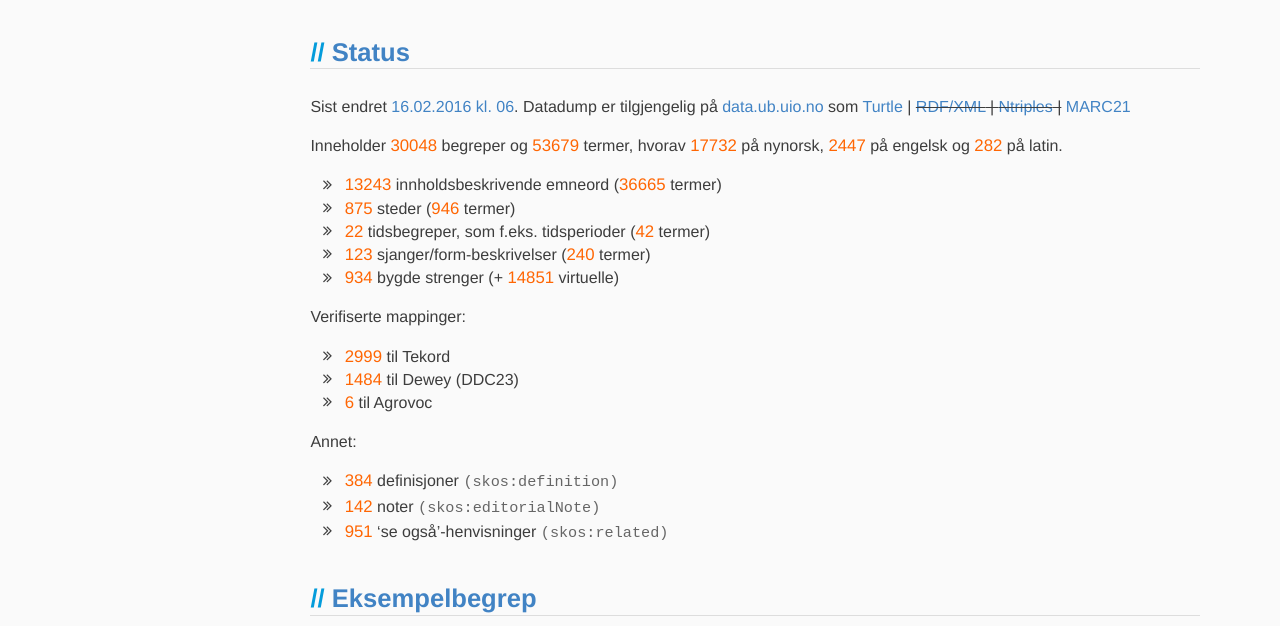
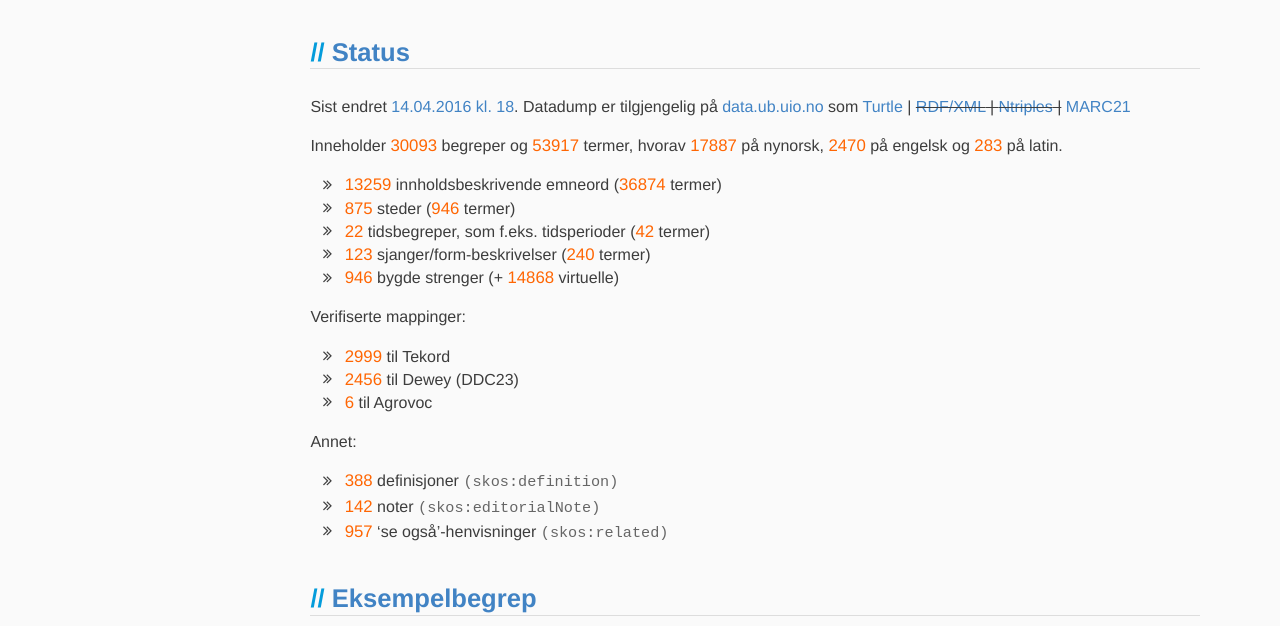
Before and after one commit to realfagstermer/realfagstermer.github.io, a Jekyll site: the page built from index.html, in a window 1280 px wide and 900 px high. Shown: the part 174-800 px from the top of the window. Built offline with Jekyll 4.4.1, drawn with Linux system fonts in a browser that asks for light colours; nearby versions of some CDN libraries; library files that are not in the unit come from our copies.

Commit message:
Update stats

```diff
--- a/_data/stats_current.json
+++ b/_data/stats_current.json
@@ -1,9 +1,9 @@
 {
-  "concepts": 30048,
-  "conceptsWithoutStrings": 14263,
+  "concepts": 30093,
+  "conceptsWithoutStrings": 14279,
   "facets": {
     "CompoundConcept": {
-      "concepts": 934,
+      "concepts": 946,
       "prefLabels": {},
       "terms": 0
     },
@@ -57,47 +57,47 @@
     },
     "Topic": {
       "altLabels": {
-        "en": 281,
+        "en": 287,
         "la": 12,
-        "nb": 3011,
-        "nn": 4484
+        "nb": 3025,
+        "nn": 4632
       },
-      "concepts": 13243,
+      "concepts": 13259,
       "prefLabels": {
-        "en": 2127,
-        "la": 269,
-        "nb": 13243,
-        "nn": 13238
+        "en": 2144,
+        "la": 270,
+        "nb": 13259,
+        "nn": 13245
       },
-      "terms": 36665
+      "terms": 36874
     },
     "VirtualCompoundConcept": {
-      "concepts": 14851,
+      "concepts": 14868,
       "prefLabels": {},
       "terms": 0
     }
   },
   "features": {
-    "broadMatch": 142,
-    "closeMatch": 432,
-    "definition": 384,
+    "broadMatch": 248,
+    "closeMatch": 552,
+    "definition": 388,
     "editorialNote": 142,
-    "exactMatch": 6515,
+    "exactMatch": 6923,
     "narrowMatch": 0,
-    "related": 951,
-    "relatedMatch": 314
+    "related": 957,
+    "relatedMatch": 656
   },
   "mappings": {
     "agrovoc": 6,
-    "ddc": 1484,
+    "ddc": 2456,
     "tekord": 2999
   },
   "terms": {
-    "_sum": 53679,
-    "en": 2447,
-    "la": 282,
-    "nb": 33218,
-    "nn": 17732
+    "_sum": 53917,
+    "en": 2470,
+    "la": 283,
+    "nb": 33277,
+    "nn": 17887
   },
-  "ts": 1455604844
+  "ts": 1460658598
 }
```
Also changed, not shown: _data/stats.json.
